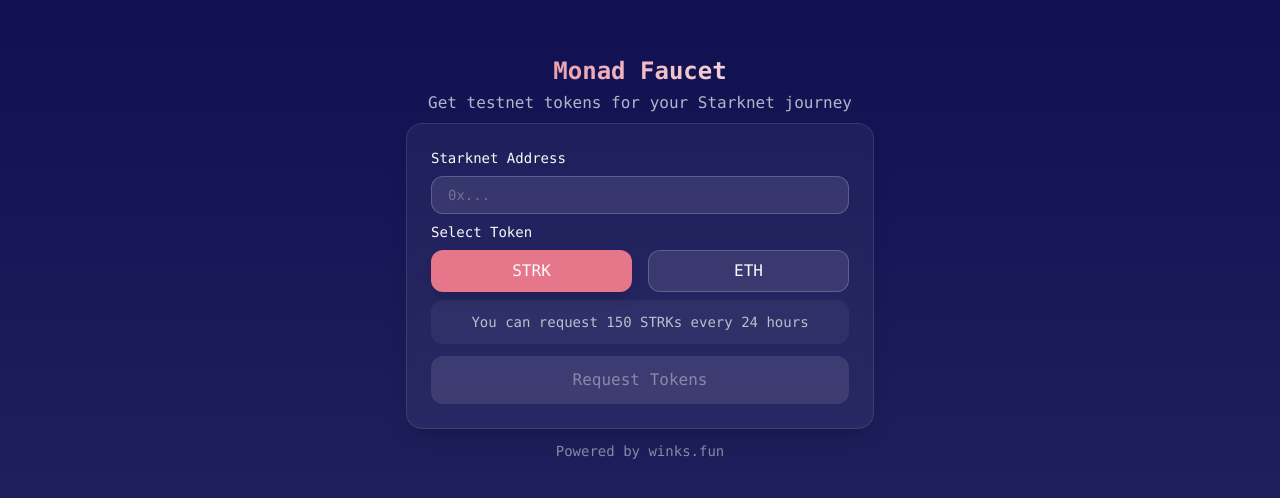
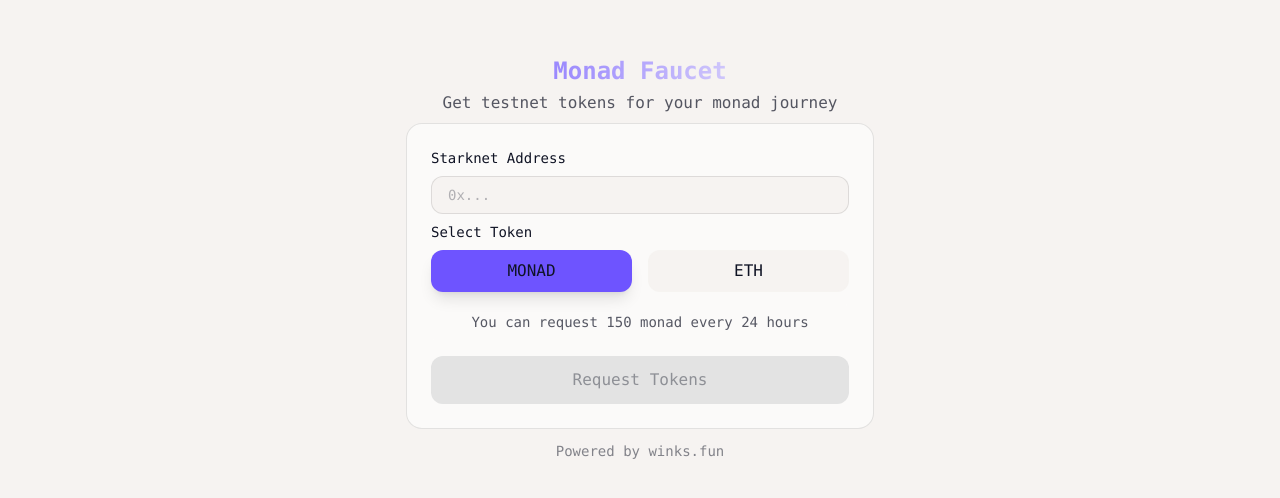
Before and after one commit to winksdotfun/starknet-faucet, a React (Vite) app: page / in a window 1280 px wide. Shown: the part 142-640 px from the top of the page. Built offline with nearby package versions, Linux system fonts and the light colour scheme.

Commit message:
monad wink

```diff
--- a/src/App.jsx
+++ b/src/App.jsx
@@ -41,8 +41,6 @@
 
     try {
       const response = await axios.post('https://faucet-backend-oq96p.ondigitalocean.app/api/faucet', {
-      // const response = await axios.post('http://localhost:3001/api/faucet', {
-
         address,
         tokenType: selectedToken
       });
@@ -78,21 +76,21 @@
   };
 
   return (
-    <div className="flex justify-center items-center min-h-screen bg-gradient-to-b from-[#0C0C4F] to-[#0C0C4F]/90 text-[#FAFAFA] font-mono">
+    <div className="flex justify-center items-center min-h-screen bg-[#f6f3f1] text-[#0f1324] font-mono">
       <div className="sm:w-[300px] md:w-[500px] px-4">
         <div className="text-center mb-2">
-          <h1 className="text-2xl font-bold mb-1 bg-clip-text text-transparent bg-gradient-to-r from-[#E6778B] to-[#FAFAFA]">
+          <h1 className="text-2xl font-bold mb-1 bg-clip-text text-transparent bg-gradient-to-r from-[#6e54ff] to-[#fbfaf9]">
             Monad Faucet
           </h1>
-          <p className="text-[#FAFAFA]/70">
-            Get testnet tokens for your Starknet journey
+          <p className="text-[#0f1324]/70">
+            Get testnet tokens for your monad journey
           </p>
         </div>
 
-        <div className="backdrop-blur-sm bg-[#FAFAFA]/5 rounded-2xl p-6 shadow-xl border border-[#FAFAFA]/10">
+        <div className="backdrop-blur-sm bg-[#fbfaf9]  rounded-2xl p-6 border border-black/10">
           {/* Address Input */}
           <div className="mb-2">
-            <label className="block text-sm font-medium mb-2 text-[#FAFAFA]">
+            <label className="block text-sm font-medium mb-2 text-[#0f1324]">
               Starknet Address
             </label>
             <input
@@ -100,18 +98,18 @@
               placeholder="0x..."
               value={address}
               onChange={handleAddressChange}
-              className="w-full px-4 py-2 text-sm rounded-xl bg-[#FAFAFA]/10 border border-[#FAFAFA]/20
-                       text-[#FAFAFA] placeholder-[#FAFAFA]/30 outline-none focus:border-[#E6778B]
+              className="w-full px-4 py-2 text-sm rounded-xl bg-[#f6f3f1] border border-[#000000]/10
+                       text-[#0f1324] placeholder-[#0f1324]/30 outline-none focus:border-[#6e54ff]
                        transition-all duration-300"
             />
             {address && !isValidAddress && (
-              <p className="mt-2 text-sm text-[#E6778B]">Please enter a valid Starknet address</p>
+              <p className="mt-2 text-sm text-[#6e54ff]">Please enter a valid Monad address</p>
             )}
           </div>
 
           {/* Token Selection */}
           <div className="mb-3">
-            <label className="block text-sm font-medium mb-2 text-[#FAFAFA]">
+            <label className="block text-sm font-medium mb-2 text-[#0f1324]">
               Select Token
             </label>
             <div className="grid grid-cols-2 gap-4">
@@ -120,28 +118,28 @@
                 disabled={recentlyRequested}
                 className={`px-4 py-2 text-base rounded-xl transition-all duration-300
                   ${selectedToken === 'STRK'
-                    ? 'bg-[#E6778B] text-[#FAFAFA] shadow-lg'
-                    : 'bg-[#FAFAFA]/10 hover:bg-[#FAFAFA]/20 border border-[#FAFAFA]/20'
+                    ? 'bg-[#6e54ff] text-[#0f1324] shadow-lg'
+                    : 'bg-[#f6f3f1]/10 hover:bg-[#f6f3f1]/90 border border-[#f6f3f1]/20'
                   } ${recentlyRequested ? 'opacity-50 cursor-not-allowed' : ''}`}
               >
-                STRK
+                MONAD
               </button>
               <button
                 onClick={() => setSelectedToken('ETH')}
                 disabled={recentlyRequested}
                 className={`px-4 py-2 text-base rounded-xl transition-all duration-300
                   ${selectedToken === 'ETH'
-                    ? 'bg-[#E6778B] text-[#FAFAFA] shadow-lg'
-                    : 'bg-[#FAFAFA]/10 hover:bg-[#FAFAFA]/20 border border-[#FAFAFA]/20'
+                    ? 'bg-[#6e54ff] text-[#0f1324] shadow-lg'
+                    : 'bg-[#f6f3f1] hover:bg-[#fbfaf9]/20 border border-[#f6f3f1]/20'
                   } ${recentlyRequested ? 'opacity-50 cursor-not-allowed' : ''}`}
               >
                 ETH
               </button>
             </div>
 
-            <div className="mt-2 text-center text-sm text-[#FAFAFA]/70 bg-[#FAFAFA]/5 rounded-xl p-3">
+            <div className="mt-2 text-center text-sm text-[#0f1324]/70 bg-[#fbfaf9]/5 rounded-xl p-3">
               {selectedToken === 'STRK'
-                ? "You can request 150 STRKs every 24 hours"
+                ? "You can request 150 monad every 24 hours"
                 : "You can request 0.002 ETH every 24 hours"
               }
             </div>
@@ -149,7 +147,7 @@
 
           {/* Status Messages */}
           {error && (
-            <div className="mb-2 text-xs text-[#E6778B] bg-[#E6778B]/10 rounded-xl p-3 text-center">
+            <div className="mb-2 text-xs text-[#6e54ff] bg-[#6e54ff]/10 rounded-xl p-3 text-center">
               {error}
             </div>
           )}
@@ -166,8 +164,8 @@
             disabled={!isValidAddress || loading || recentlyRequested}
             className={`w-full py-3 rounded-xl font-medium transition-all duration-300
               ${isValidAddress && !loading && !recentlyRequested
-                ? 'bg-gradient-to-r from-[#E6778B] to-[#E6778B]/80 hover:opacity-90 shadow-lg'
-                : 'bg-[#FAFAFA]/10 text-[#FAFAFA]/40 cursor-not-allowed'
+                ? 'bg-gradient-to-r from-[#6e54ff] to-[#6e54ff]/80 text-[#fbfaf9] hover:opacity-90 shadow-lg'
+                : 'bg-[#0f1324]/10 text-[#0f1324]/40 cursor-not-allowed'
               }`}
           >
             {loading ? 'Requesting...' : recentlyRequested ? 'Already Requested' : 'Request Tokens'}
@@ -175,7 +173,7 @@
         </div>
 
         {/* Footer */}
-        <div className="text-center mt-3 text-sm text-[#FAFAFA]/50">
+        <div className="text-center mt-3 text-sm text-[#0f1324]/50">
           Powered by winks.fun
         </div>
       </div>
```
